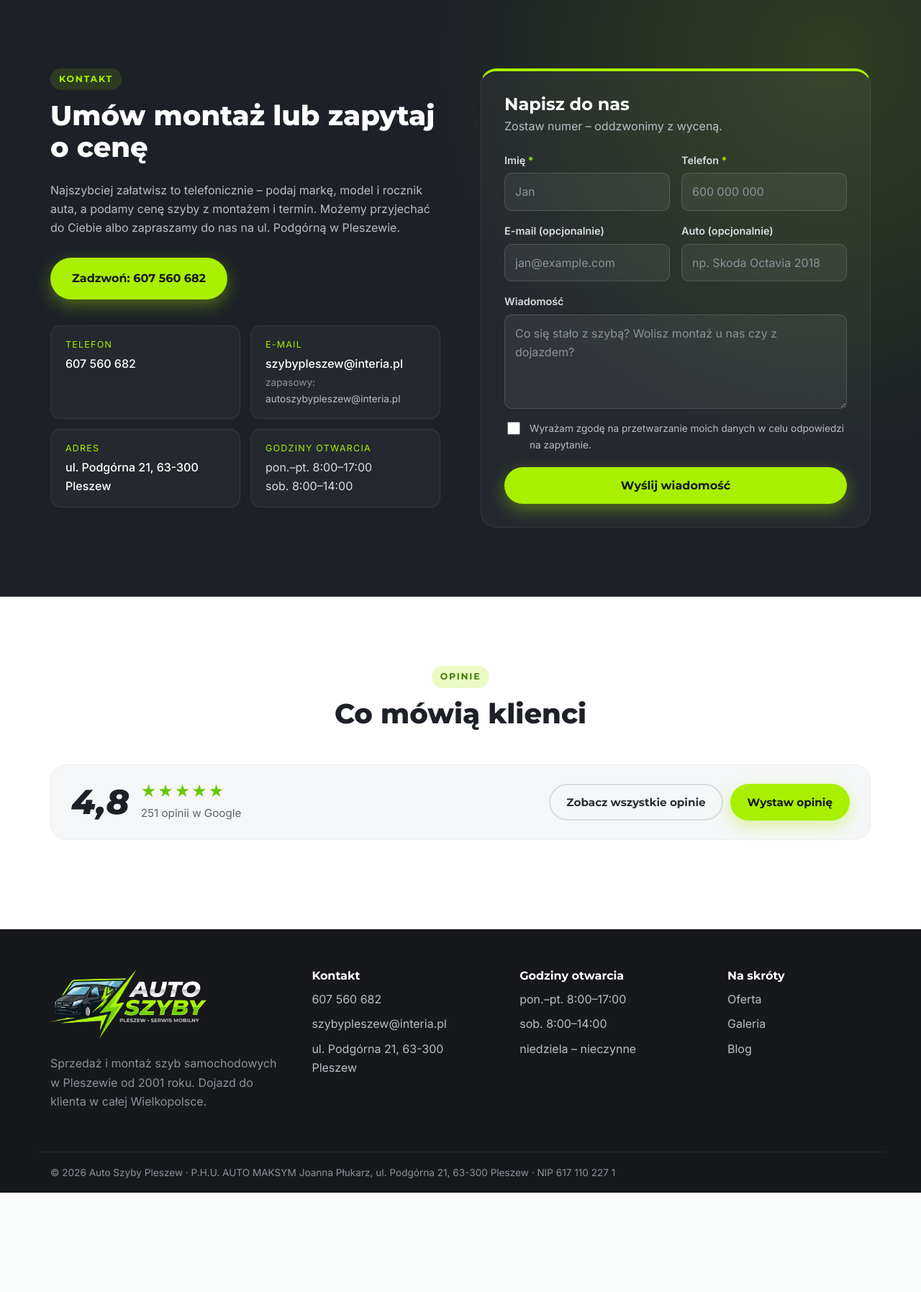
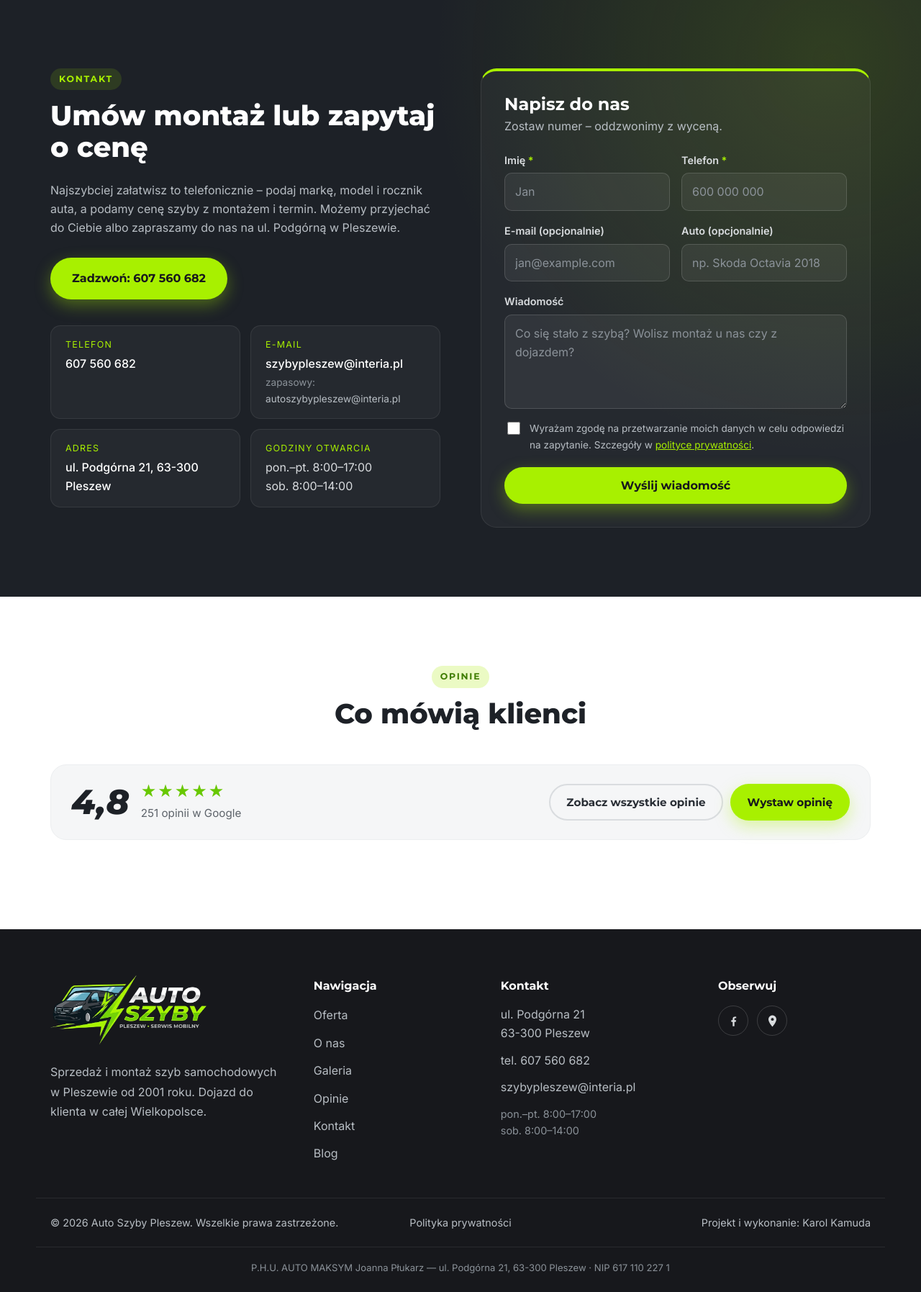
Before and after one commit to karolkamuda89-ux/szybypleszew.pl, a Django app: page / in a window 1280 px wide. Shown: the part 4196-5991 px from the top of the page at 72% size. Before the commit the page ends 5853 px from the top, so only its background shows below. Run offline with Django 5.2, Linux system fonts and the light colour scheme; data comes from the database, SQL or seed files in the repository; data that the repository does not hold is empty.

Commit message:
Stopka w nowym ukladzie (nawigacja, kontakt, Facebook, autor) i strona polityki prywatnosci
Co-Authored-By: Claude Opus 5.5 <noreply@anthropic.com>

```diff
--- a/config/settings.py
+++ b/config/settings.py
@@ -162,6 +162,10 @@ SITE_POSTCODE = '63-300'
 SITE_CITY = 'Pleszew'
 SITE_HOURS_WEEKDAYS = 'pon.–pt. 8:00–17:00'
 SITE_HOURS_SATURDAY = 'sob. 8:00–14:00'
+# Media spolecznosciowe w stopce (puste = ikona sie nie wyswietla)
+SITE_FACEBOOK = 'https://www.facebook.com/szybypleszew'
+# Autor strony – podpis w stopce
+SITE_AUTHOR = 'Karol Kamuda'
 
 # ---------------------------------------------------------------------------
 # Opinie Google (wizytowka "AUTO SZYBY PLESZEW NAJTANIEJ"), obsluga w core/google_reviews.py.
--- a/core/context_processors.py
+++ b/core/context_processors.py
@@ -33,4 +33,8 @@ def site_info(request):
         'site_address': f'{settings.SITE_STREET}, {settings.SITE_POSTCODE} {settings.SITE_CITY}',
         'site_hours_weekdays': settings.SITE_HOURS_WEEKDAYS,
         'site_hours_saturday': settings.SITE_HOURS_SATURDAY,
+        'site_facebook': settings.SITE_FACEBOOK,
+        'site_author': settings.SITE_AUTHOR,
+        # Link do wizytowki Google – ikona w stopce
+        'site_google_maps': settings.GOOGLE_REVIEWS_URL,
     }
--- a/core/urls.py
+++ b/core/urls.py
@@ -12,4 +12,6 @@ urlpatterns = [
     # Blog: lista wpisow i pojedynczy wpis (osobne szablony)
     path('blog/', views.blog, name='blog'),
     path('blog/<slug:slug>/', views.blog_post, name='blog_post'),
+    # Polityka prywatnosci (link w stopce i przy zgodzie w formularzu)
+    path('polityka-prywatnosci/', views.privacy, name='privacy'),
 ]
--- a/core/views.py
+++ b/core/views.py
@@ -102,3 +102,8 @@ def blog_post(request, slug):
     # "Przeczytaj tez" – 3 najnowsze inne wpisy
     others = live_posts().exclude(pk=post.pk)[:3]
     return render(request, 'core/blog_post.html', {'post': post, 'others': others})
+
+
+def privacy(request):
+    """Polityka prywatnosci (tresc w szablonie core/privacy.html)."""
+    return render(request, 'core/privacy.html')
--- a/static/css/style.css
+++ b/static/css/style.css
@@ -783,6 +783,7 @@ img { max-width: 100%; display: block; }
 .form-consent { display: flex; gap: 10px; align-items: flex-start; font-size: .85rem; color: var(--graphite-300); cursor: pointer; }
 .form-consent input { width: 18px; height: 18px; margin-top: 2px; accent-color: var(--lime-400); flex-shrink: 0; }
 .form-consent.has-error span { color: #ff8a8a; }
+.form-consent a { color: var(--lime-400); }
 .form-submit { width: 100%; margin-top: 4px; }
 .form-success {
     margin-bottom: 18px;
@@ -985,28 +986,65 @@ img { max-width: 100%; display: block; }
 .site-footer {
     background: var(--graphite-950);
     color: var(--graphite-300);
-    padding: 56px 0 0;
+    padding: 64px 0 0;
 }
+/* 4 kolumny: marka (szersza) | nawigacja | kontakt | obserwuj */
 .footer-inner {
     display: grid;
-    grid-template-columns: 1.3fr 1fr 1fr .8fr;
-    gap: 40px;
-    padding-bottom: 40px;
+    grid-template-columns: 1.5fr 1fr 1.2fr 1fr;
+    gap: 48px;
+    padding-bottom: 48px;
 }
 .logo.logo-footer img { height: 96px; }
-.footer-note { color: var(--graphite-400); margin-top: 14px; max-width: 320px; }
-.site-footer h3 { font-size: 1rem; color: #fff; }
-.footer-list { list-style: none; margin: 0; padding: 0; display: grid; gap: 8px; }
-.footer-list a { color: var(--graphite-300); text-decoration: none; }
+.footer-note { color: var(--graphite-300); margin-top: 18px; max-width: 320px; line-height: 1.7; }
+.site-footer h3 { font-size: 1rem; color: #fff; margin: 6px 0 18px; }
+.footer-list { list-style: none; margin: 0; padding: 0; display: grid; gap: 12px; }
+.footer-list a { color: var(--graphite-300); text-decoration: none; transition: color .2s; }
 .footer-list a:hover { color: var(--lime-400); }
+.footer-contact li { line-height: 1.6; }
+.footer-hours { color: var(--graphite-400); font-size: .9rem; }
+
+/* Okrągłe ikony mediów społecznościowych */
+.footer-social { display: flex; gap: 12px; flex-wrap: wrap; }
+.footer-social a {
+    width: 42px;
+    height: 42px;
+    display: grid;
+    place-items: center;
+    border-radius: 50%;
+    border: 1px solid rgba(255, 255, 255, .16);
+    color: var(--graphite-200);
+    transition: color .2s, border-color .2s, background .2s;
+}
+.footer-social a:hover { color: var(--graphite-950); background: var(--lime-400); border-color: var(--lime-400); }
+.footer-social svg { width: 19px; height: 19px; fill: currentColor; }
+
+/* Dolny pasek: prawa autorskie | polityka prywatności (środek) | autor */
 .footer-bottom {
+    display: grid;
+    grid-template-columns: 1fr auto 1fr;
+    align-items: center;
+    gap: 16px;
+    border-top: 1px solid rgba(255, 255, 255, .08);
+    padding-top: 22px;
+    padding-bottom: 22px;
+    font-size: .9rem;
+    color: var(--graphite-300);
+}
+.footer-bottom p { margin: 0; }
+.footer-bottom p:last-child { text-align: right; }
+.footer-bottom a { color: var(--graphite-300); text-decoration: none; }
+.footer-bottom a:hover { color: var(--lime-400); }
+/* Najniższa linia: dane firmy, wyśrodkowane */
+.footer-legal {
     border-top: 1px solid rgba(255, 255, 255, .08);
     padding-top: 18px;
-    padding-bottom: 18px;
-    font-size: .85rem;
+    padding-bottom: 22px;
+    text-align: center;
+    font-size: .82rem;
     color: var(--graphite-400);
 }
-.footer-bottom p { margin: 0; }
+.footer-legal p { margin: 0; }
 
 /* ==========================================================================
    8. Pływający przycisk "zadzwoń" – tylko mobile (włączany w media query poniżej)
@@ -1073,8 +1111,11 @@ img { max-width: 100%; display: block; }
     .reviews,
     .posts { grid-template-columns: 1fr 1fr; }
     #nowosc .split-media { order: -1; }
-    .footer-inner { grid-template-columns: 1fr 1fr; }
+    .footer-inner { grid-template-columns: 1fr 1fr; gap: 36px; }
     .footer-inner > :first-child { grid-column: 1 / -1; }
+    /* Dolny pasek w jednej kolumnie, wszystko wyśrodkowane */
+    .footer-bottom { grid-template-columns: 1fr; text-align: center; }
+    .footer-bottom p:last-child { text-align: center; }
 
     .call-fab { display: grid; }
 }
--- a/templates/base.html
+++ b/templates/base.html
@@ -87,42 +87,57 @@
         {% block content %}{% endblock %}
     </main>
 
-    {# STOPKA: logo, kontakt, godziny otwarcia, skroty i dane firmy z NIP #}
+    {# STOPKA: logo z opisem, nawigacja, kontakt, media spolecznosciowe; nizej prawa autorskie, polityka prywatnosci, autor i dane firmy #}
     <footer class="site-footer">
         <div class="container footer-inner">
-            <div>
+            <div class="footer-brand">
                 <a href="{{ home_url }}" class="logo logo-footer">
                     <img src="{% static 'img/logo/logo-autoszyby.webp' %}" alt="{{ site_name }}" width="217" height="96" loading="lazy">
                 </a>
                 <p class="footer-note">Sprzedaż i montaż szyb samochodowych w Pleszewie od {{ site_founded }} roku. Dojazd do klienta w całej Wielkopolsce.</p>
             </div>
             <div>
-                <h3>Kontakt</h3>
+                <h3>Nawigacja</h3>
                 <ul class="footer-list">
-                    <li><a href="{{ site_phone_href }}">{{ site_phone }}</a></li>
-                    <li><a href="mailto:{{ site_email }}">{{ site_email }}</a></li>
-                    <li>{{ site_address }}</li>
+                    <li><a href="{{ home_url }}#oferta">Oferta</a></li>
+                    <li><a href="{{ home_url }}#o-nas">O nas</a></li>
+                    <li><a href="{{ home_url }}#galeria">Galeria</a></li>
+                    <li><a href="{{ home_url }}#opinie">Opinie</a></li>
+                    <li><a href="{{ home_url }}#kontakt">Kontakt</a></li>
+                    <li><a href="{% url 'core:blog' %}">Blog</a></li>
                 </ul>
             </div>
             <div>
-                <h3>Godziny otwarcia</h3>
-                <ul class="footer-list">
-                    <li>{{ site_hours_weekdays }}</li>
-                    <li>{{ site_hours_saturday }}</li>
-                    <li>niedziela – nieczynne</li>
+                <h3>Kontakt</h3>
+                <ul class="footer-list footer-contact">
+                    <li class="footer-address">{{ site_street }}<br>{{ site_postcode }} {{ site_city }}</li>
+                    <li><a href="{{ site_phone_href }}">tel. {{ site_phone }}</a></li>
+                    <li><a href="mailto:{{ site_email }}">{{ site_email }}</a></li>
+                    <li class="footer-hours">{{ site_hours_weekdays }}<br>{{ site_hours_saturday }}</li>
                 </ul>
             </div>
             <div>
-                <h3>Na skróty</h3>
-                <ul class="footer-list">
-                    <li><a href="{{ home_url }}#oferta">Oferta</a></li>
-                    <li><a href="{{ home_url }}#galeria">Galeria</a></li>
-                    <li><a href="{% url 'core:blog' %}">Blog</a></li>
-                </ul>
+                <h3>Obserwuj</h3>
+                {# Okragle ikony mediow spolecznosciowych (SVG w linii, bez zewnetrznych bibliotek) #}
+                <div class="footer-social">
+                    {% if site_facebook %}
+                    <a href="{{ site_facebook }}" target="_blank" rel="noopener" aria-label="Facebook – {{ site_name }}">
+                        <svg viewBox="0 0 24 24" aria-hidden="true"><path d="M13.5 21v-7.5h2.5l.4-3H13.5V8.6c0-.9.3-1.5 1.5-1.5h1.6V4.4c-.3 0-1.2-.1-2.3-.1-2.3 0-3.8 1.4-3.8 3.9v2.3H8v3h2.5V21z"/></svg>
+                    </a>
+                    {% endif %}
+                    <a href="{{ site_google_maps }}" target="_blank" rel="noopener" aria-label="Wizytówka Google – {{ site_name }}">
+                        <svg viewBox="0 0 24 24" aria-hidden="true"><path d="M12 2a7 7 0 0 0-7 7c0 5.2 7 13 7 13s7-7.8 7-13a7 7 0 0 0-7-7zm0 9.5A2.5 2.5 0 1 1 12 6.5a2.5 2.5 0 0 1 0 5z"/></svg>
+                    </a>
+                </div>
             </div>
         </div>
         <div class="container footer-bottom">
-            <p>&copy; {% now "Y" %} {{ site_name }} · {{ site_company }}, {{ site_address }} · NIP {{ site_nip }}</p>
+            <p>&copy; {% now "Y" %} {{ site_name }}. Wszelkie prawa zastrzeżone.</p>
+            <a href="{% url 'core:privacy' %}">Polityka prywatności</a>
+            <p>Projekt i wykonanie: {{ site_author }}</p>
+        </div>
+        <div class="container footer-legal">
+            <p>{{ site_company }} — {{ site_address }} · NIP {{ site_nip }}</p>
         </div>
     </footer>
 
--- a/templates/core/home.html
+++ b/templates/core/home.html
@@ -311,7 +311,7 @@
 
                 <label class="form-consent{% if contact_form.consent.errors %} has-error{% endif %}">
                     {{ contact_form.consent }}
-                    <span>{{ contact_form.consent.label }}</span>
+                    <span>Wyrażam zgodę na przetwarzanie moich danych w celu odpowiedzi na zapytanie. Szczegóły w <a href="{% url 'core:privacy' %}" target="_blank">polityce prywatności</a>.</span>
                 </label>
                 {% for error in contact_form.consent.errors %}<span class="field-error">{{ error }}</span>{% endfor %}
 
```
Also changed, not shown: core/tests.py (+15 -0 lines), templates/core/privacy.html (added, +58 -0 lines).
